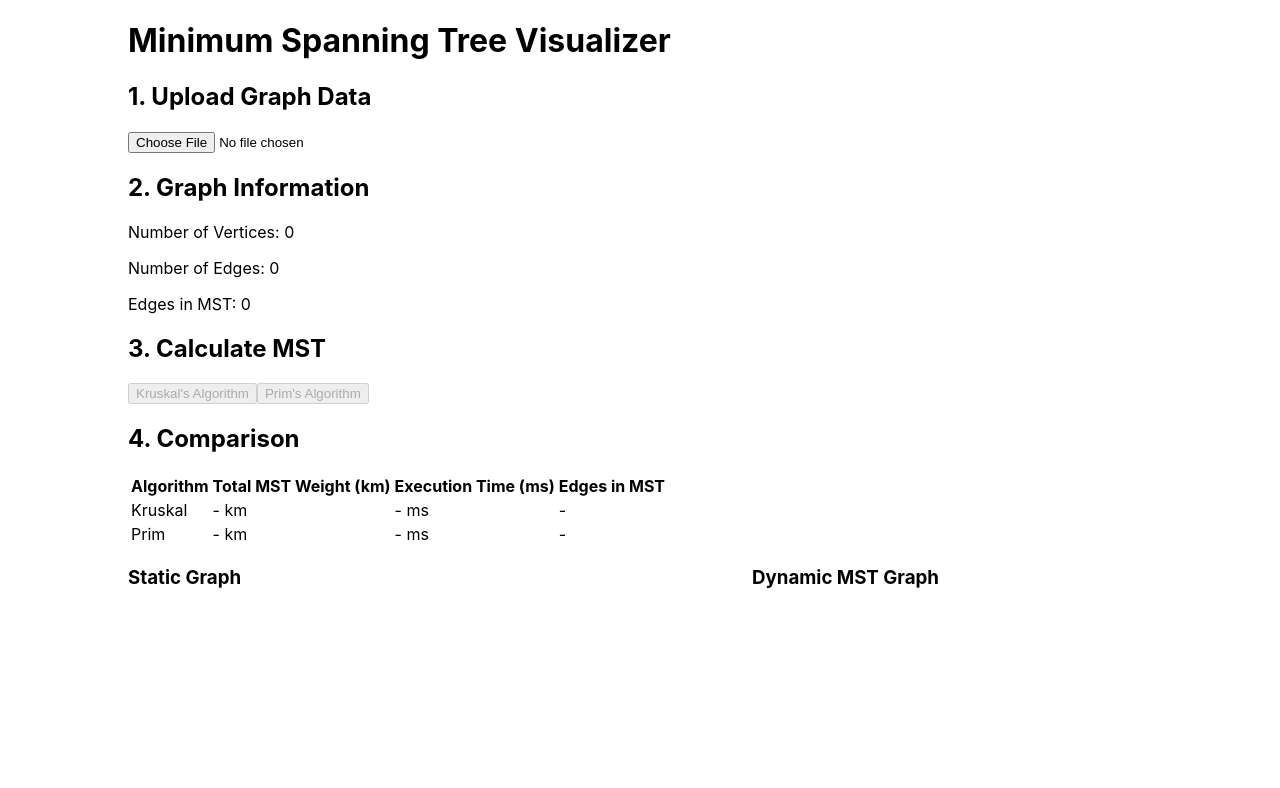
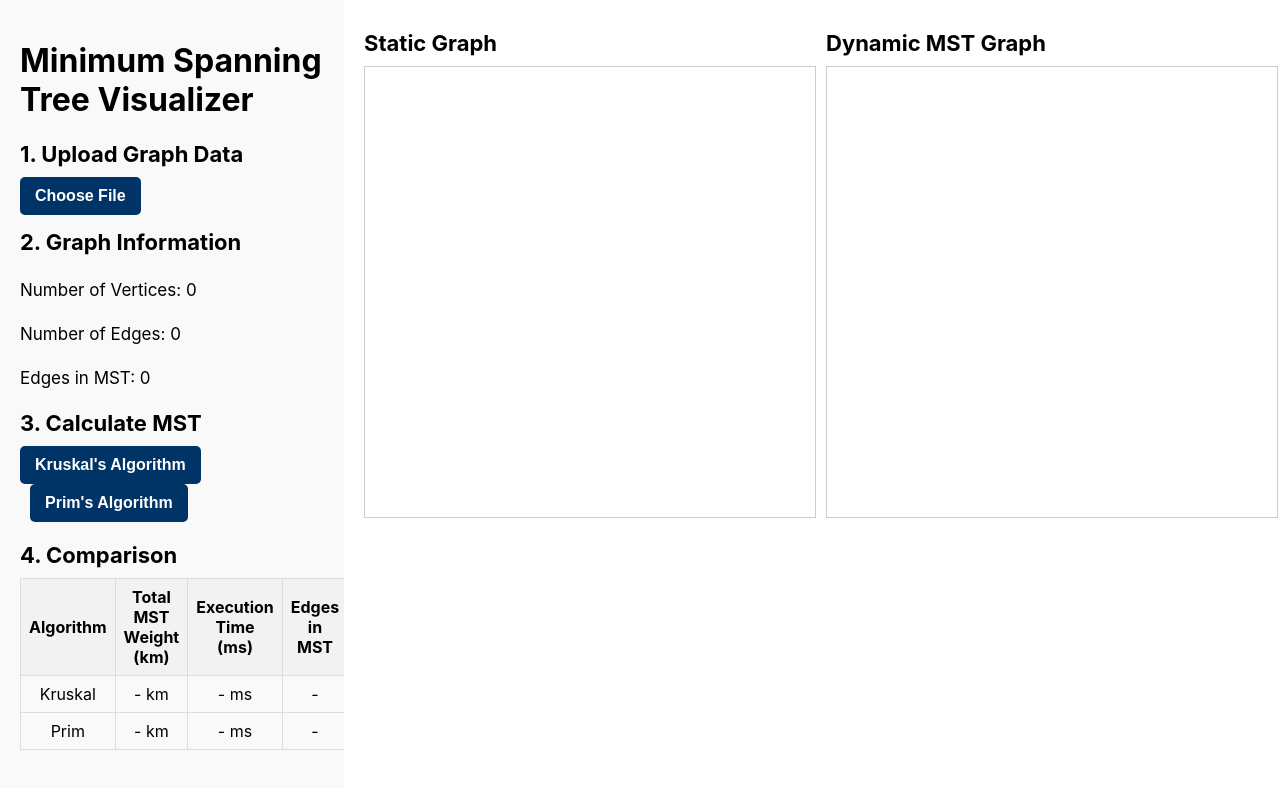
Before and after one commit to alicepohorliak/cursova3, a React (Create React App) app in the folder mst-visualizer/: page / in a window 1280 px wide. Shown: the top 788 px of the page. Built offline with nearby package versions, Linux system fonts and the light colour scheme.

Commit message:
Update project 9.0

```diff
--- a/mst-visualizer/src/components/GraphVisualizer.css
+++ b/mst-visualizer/src/components/GraphVisualizer.css
@@ -1,15 +1,127 @@
-.button-container {
+.graph-visualizer-container {
   display: flex;
-  gap: 10px;
+  width: 100%;
+  height: 100vh;
+  overflow: hidden;
+}
+
+.left-section {
+  width: 30%;
+  padding: 20px;
+  overflow-y: auto;
+  background-color: #f9f9f9;
+}
+
+.right-section {
+  width: 70%;
+  display: flex;
+  flex-direction: column;
+  padding: 20px;
+}
+
+.graphs-container {
+  display: flex;
+  justify-content: space-evenly;
+  column-gap: 10px;
+  margin-bottom: 20px;
+}
+
+svg {
+  width: 450px;
+  height: 450px;
+  border: 1px solid #ccc;
+  background: #fff;
+}
+
+.comparison-section {
   margin-top: 20px;
 }
 
-button {
-  padding: 10px 20px;
+/* Загальний стиль заголовків */
+h2,
+h3 {
+  font-size: 22px;
+  /* Однаковий розмір для всіх заголовків */
+  color: #000;
+  /* Чорний колір тексту */
+  margin: 10px 0;
+  /* Відступи зверху та знизу */
+  font-weight: bold;
+  /* Жирний текст */
+}
+
+/* Загальний стиль кнопок */
+button,
+.custom-file-button {
+  background-color: #003366;
+  color: white;
+  border: none;
+  border-radius: 5px;
+  padding: 10px 15px;
+  font-size: 16px;
+  font-weight: bold;
+  cursor: pointer;
+  transition: background-color 0.3s ease, transform 0.2s ease;
+  display: inline-block;
+  text-align: center;
+}
+
+button:hover,
+.custom-file-button:hover {
+  background-color: #00509e;
+}
+
+button:active,
+.custom-file-button:active {
+  transform: scale(0.95);
+}
+
+button:disabled,
+.custom-file-button:disabled {
+  background-color: #d6d6d6;
+  cursor: not-allowed;
+}
+
+button+button {
+  margin-left: 10px;
+}
+
+.file-input-wrapper {
+  position: relative;
+  display: inline-block;
+}
+
+.file-input-wrapper input[type="file"] {
+  position: absolute;
+  left: 0;
+  top: 0;
+  opacity: 0;
+  width: 100%;
+  height: 100%;
   cursor: pointer;
 }
 
-button:disabled {
-  opacity: 0.5;
-  cursor: not-allowed;
+/* Стиль для таблиць */
+table {
+  width: 100%;
+  border-collapse: collapse;
+  margin-top: 10px;
 }
+
+table th,
+table td {
+  border: 1px solid #ddd;
+  padding: 8px;
+  text-align: center;
+}
+
+table th {
+  background-color: #f2f2f2;
+  font-weight: bold;
+}
+
+.graph-information {
+  font-size: 17px;
+  color: #000;
+  line-height: 1.6;
+}
--- a/mst-visualizer/src/components/GraphVisualizer.js
+++ b/mst-visualizer/src/components/GraphVisualizer.js
@@ -2,7 +2,7 @@ import React, { useRef, useState } from "react";
 import * as d3 from "d3";
 import { kruskalMST } from "../algorithms/kruskal";
 import { primMST } from "../algorithms/prim";
-
+import "./GraphVisualizer.css";
 
 const GraphVisualizer = () => {
   const staticSvgRef = useRef(); // Для статичного графа
@@ -27,7 +27,6 @@ const GraphVisualizer = () => {
   const [isFileLoaded, setIsFileLoaded] = useState(false);
 
   const resetState = () => {
-    // Скидання всіх станів
     setNodes([]);
     setEdges([]);
     setMstEdgeCount(0);
@@ -46,7 +45,6 @@ const GraphVisualizer = () => {
     setGraphInfo({ vertices: 0, totalEdges: 0 });
     setIsFileLoaded(false);
 
-    // Очистка SVG для статичного і динамічного графів
     d3.select(staticSvgRef.current).selectAll("*").remove();
     d3.select(dynamicSvgRef.current).selectAll("*").remove();
   };
@@ -54,7 +52,7 @@ const GraphVisualizer = () => {
   const handleFileUpload = (event) => {
     const file = event.target.files[0];
     if (file && (file.type === "application/json" || file.name.endsWith(".geojson"))) {
-    resetState(); // Скидання до початкового стану перед обробкою нового файлу
+      resetState();
       const reader = new FileReader();
       reader.onload = (e) => {
         try {
@@ -70,7 +68,6 @@ const handleFileUpload = (event) => {
       alert("Please upload a valid JSON or GeoJSON file.");
     }
   };
-
 
   const processGraphData = (data) => {
     let parsedNodes = [];
@@ -98,25 +95,27 @@ const handleFileUpload = (event) => {
     setEdges(parsedEdges);
     setGraphInfo({ vertices: parsedNodes.length, totalEdges: parsedEdges.length });
 
-    renderStaticGraph(parsedNodes, parsedEdges); // Рендер статичного графа
+    renderStaticGraph(parsedNodes, parsedEdges);
   };
 
   const renderStaticGraph = (nodes, edges) => {
     const svg = d3.select(staticSvgRef.current);
     svg.selectAll("*").remove();
 
-    const width = 400;
-    const height = 400;
+    const width = 450;
+    const height = 450;
     const xScale = d3.scaleLinear().domain([30, 32]).range([0, width]);
     const yScale = d3.scaleLinear().domain([50, 53]).range([height, 0]);
+
+    const offsetY = -50; // Зсув для центрування графа
 
     edges.forEach((edge) => {
       svg
         .append("line")
         .attr("x1", xScale(edge.coordinates[0][0]))
-        .attr("y1", yScale(edge.coordinates[0][1]))
+        .attr("y1", yScale(edge.coordinates[0][1]) + offsetY)
         .attr("x2", xScale(edge.coordinates[1][0]))
-        .attr("y2", yScale(edge.coordinates[1][1]))
+        .attr("y2", yScale(edge.coordinates[1][1]) + offsetY)
         .attr("stroke", "black")
         .attr("stroke-width", 1);
     });
@@ -125,7 +124,7 @@ const handleFileUpload = (event) => {
       svg
         .append("circle")
         .attr("cx", xScale(edges[index]?.coordinates[0][0]))
-        .attr("cy", yScale(edges[index]?.coordinates[0][1]))
+        .attr("cy", yScale(edges[index]?.coordinates[0][1]) + offsetY)
         .attr("r", 4)
         .attr("fill", "red");
     });
@@ -133,7 +132,7 @@ const handleFileUpload = (event) => {
 
   const calculateMST = (algorithmType) => {
     let result;
-  const iterations = 1000; // Кількість ітерацій для вимірювання
+    const iterations = 1000;
 
     const startTime = performance.now();
     for (let i = 0; i < iterations; i++) {
@@ -145,24 +144,23 @@ const calculateMST = (algorithmType) => {
     }
     const endTime = performance.now();
 
-  // Вираховуємо середній час виконання
     const executionTime = (endTime - startTime) / iterations;
 
     if (algorithmType === "kruskal") {
       setKruskalResult({
         totalWeight: result.totalWeight.toFixed(5),
-      executionTime: executionTime.toFixed(5), // Відображаємо точний час
+        executionTime: executionTime.toFixed(5),
         mstEdgeCount: result.mstSteps[result.mstSteps.length - 1].length,
       });
     } else if (algorithmType === "prim") {
       setPrimResult({
         totalWeight: result.totalWeight.toFixed(5),
-      executionTime: executionTime.toFixed(5), // Відображаємо точний час
+        executionTime: executionTime.toFixed(5),
         mstEdgeCount: result.mstSteps[result.mstSteps.length - 1].length,
       });
     }
 
-  setMstEdgeCount(result.mstSteps[result.mstSteps.length - 1].length); // Оновлюємо кількість MST ребер
+    setMstEdgeCount(result.mstSteps[result.mstSteps.length - 1].length);
     setCurrentResult(result);
     setStepIndex(0);
     renderDynamicGraph(result.mstSteps[0]);
@@ -172,18 +170,20 @@ const calculateMST = (algorithmType) => {
     const svg = d3.select(dynamicSvgRef.current);
     svg.selectAll("*").remove();
 
-    const width = 400;
-    const height = 400;
+    const width = 450;
+    const height = 450;
     const xScale = d3.scaleLinear().domain([30, 32]).range([0, width]);
     const yScale = d3.scaleLinear().domain([50, 53]).range([height, 0]);
+
+    const offsetY = -50; // Зсув для центрування графа
 
     mstEdges.forEach((edge) => {
       svg
         .append("line")
         .attr("x1", xScale(edge.coordinates[0][0]))
-        .attr("y1", yScale(edge.coordinates[0][1]))
+        .attr("y1", yScale(edge.coordinates[0][1]) + offsetY)
         .attr("x2", xScale(edge.coordinates[1][0]))
-        .attr("y2", yScale(edge.coordinates[1][1]))
+        .attr("y2", yScale(edge.coordinates[1][1]) + offsetY)
         .attr("stroke", "green")
         .attr("stroke-width", 2);
     });
@@ -192,7 +192,7 @@ const calculateMST = (algorithmType) => {
       svg
         .append("circle")
         .attr("cx", xScale(edge.coordinates[0][0]))
-        .attr("cy", yScale(edge.coordinates[0][1]))
+        .attr("cy", yScale(edge.coordinates[0][1]) + offsetY)
         .attr("r", 4)
         .attr("fill", "blue");
     });
@@ -215,15 +215,17 @@ const calculateMST = (algorithmType) => {
   };
 
   return (
-    <div style={{ width: "80%", margin: "auto" }}>
+    <div className="graph-visualizer-container">
+      <div className="left-section">
         <h1>Minimum Spanning Tree Visualizer</h1>
-
         <div>
           <h2>1. Upload Graph Data</h2>
+          <div className="file-input-wrapper">
+            <button className="custom-file-button">Choose File</button>
             <input type="file" accept=".json" onChange={handleFileUpload} />
           </div>
-
-      <div>
+        </div>
+<div className="graph-information">
   <h2>2. Graph Information</h2>
   <p>Number of Vertices: {graphInfo.vertices}</p>
   <p>Number of Edges: {graphInfo.totalEdges}</p>
@@ -232,15 +234,10 @@ const calculateMST = (algorithmType) => {
 
         <div>
           <h2>3. Calculate MST</h2>
-        <button onClick={() => calculateMST("kruskal")} disabled={!isFileLoaded}>
-          Kruskal's Algorithm
-        </button>
-        <button onClick={() => calculateMST("prim")} disabled={!isFileLoaded}>
-          Prim's Algorithm
-        </button>
+          <button onClick={() => calculateMST("kruskal")}>Kruskal's Algorithm</button>
+          <button onClick={() => calculateMST("prim")}>Prim's Algorithm</button>
         </div>
-
-      <div>
+        <div className="comparison-section">
           <h2>4. Comparison</h2>
           <table>
             <thead>
@@ -267,16 +264,16 @@ const calculateMST = (algorithmType) => {
             </tbody>
           </table>
         </div>
-
-      <div style={{ display: "flex", justifyContent: "space-between" }}>
+      </div>
+      <div className="right-section">
+        <div className="graphs-container">
           <div>
             <h3>Static Graph</h3>
-          <svg ref={staticSvgRef} width={400} height={400}></svg>
+            <svg ref={staticSvgRef}></svg>
           </div>
-
           <div>
             <h3>Dynamic MST Graph</h3>
-          <svg ref={dynamicSvgRef} width={400} height={400}></svg>
+            <svg ref={dynamicSvgRef}></svg>
             {currentResult && (
               <div>
                 <button onClick={prevStep} disabled={stepIndex === 0}>
@@ -293,6 +290,7 @@ const calculateMST = (algorithmType) => {
           </div>
         </div>
       </div>
+    </div>
   );
 };
 
```
Also changed, not shown: mst-visualizer/public/data/andrejko.json (added, +290 -0 lines). Lines whose indentation alone changed are shown as unchanged.
